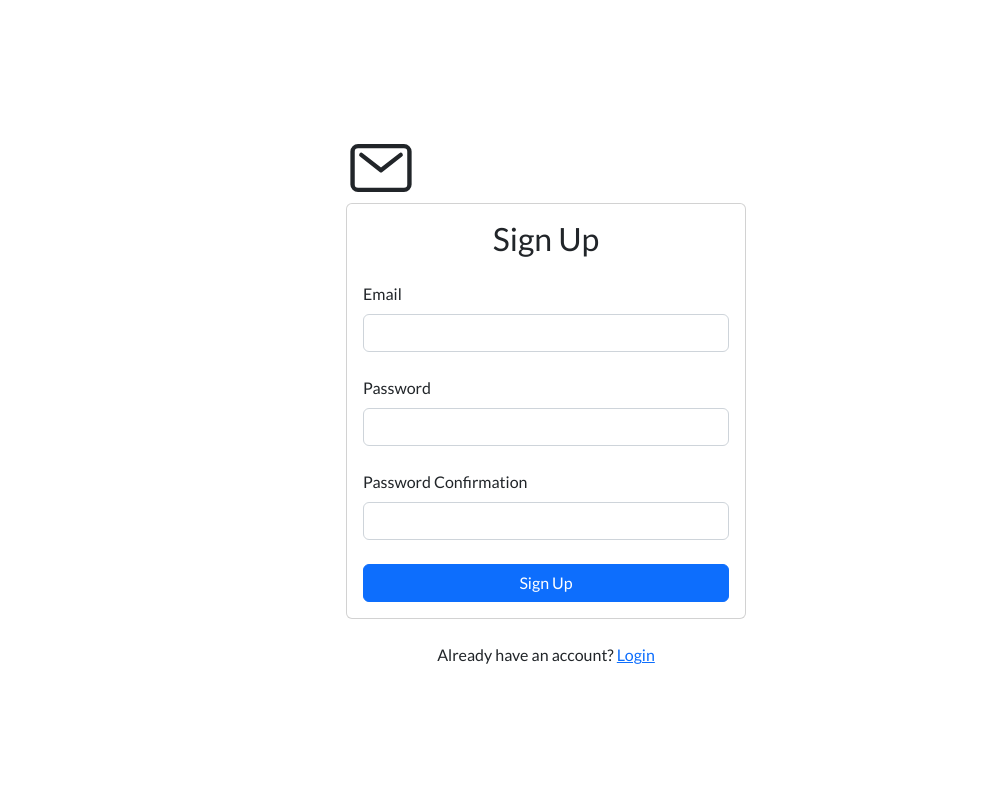
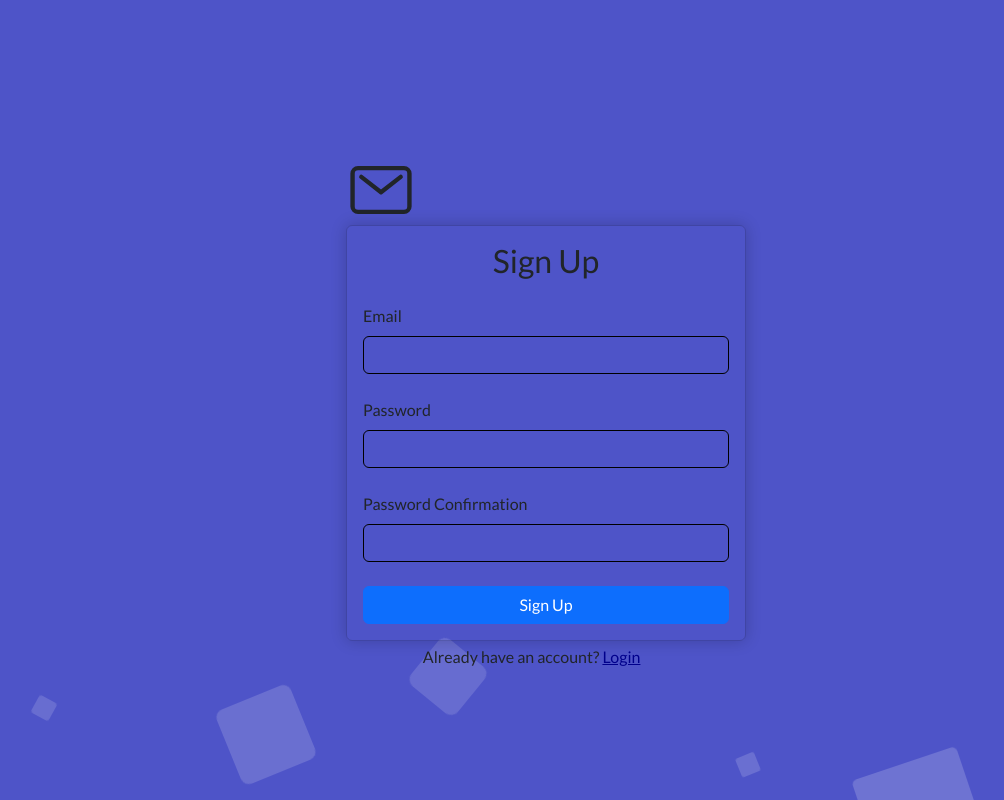
Before and after one commit to PincuVictor/PPMail, a React (Create React App) app in the folder ppmail/: page /signup in a window 1280 px wide. Shown: the whole page, without its empty margins (94-1098 px from the left). Built offline with nearby package versions, Linux system fonts and the light colour scheme; no server answers.

Commit message:
background

```diff
--- a/ppmail/src/App.js
+++ b/ppmail/src/App.js
@@ -12,6 +12,7 @@ import PrivateRoute from './components/PrivateRoute';
 import Compose from './pages/Compose';
 import IndividualEmail from './pages/IndividualEmail';
 import Sent from './pages/Sent';
+import './components/Background.css'
 
 function App() {
   return (
@@ -19,30 +20,66 @@ function App() {
     <Routes>
         <Route path='/login' element={
           <AuthProvider>
+            <Container className='background' style={{minHeight:'100%', minWidth:'100%'}}>
+              <ul className='circles'>
+                <li></li>
+                <li></li>
+                <li></li>
+                <li></li>
+                <li></li>
+                <li></li>
+                <li></li>
+                <li></li>
+              </ul>
               <Container className='d-flex align-items-center justify-content-center' style={{minHeight: '100vh', maxWidth:'100vw'}}>
                 <div className='w-100' style={{maxWidth: '400px'}}>
                   <Login />
                 </div>
               </Container>
+            </Container>
           </AuthProvider>
         } />
         <Route path='/signup' element={
           <AuthProvider>
+            <Container className='background' style={{minHeight:'100%', minWidth:'100%'}}>
+              <ul className='circles'>
+                <li></li>
+                <li></li>
+                <li></li>
+                <li></li>
+                <li></li>
+                <li></li>
+                <li></li>
+                <li></li>
+              </ul>
               <Container className='d-flex align-items-center justify-content-center' style={{minHeight: '100vh'  , maxWidth:'100vw'}}>
                 <div className='w-100' style={{maxWidth: '400px'}}>
                   <Signup />
                 </div>
+              </Container>
             </Container>
           </AuthProvider>
         } />
         <Route path='/profile' element={
           <AuthProvider>
             <PrivateRoute>
-              <Sidebar />
-              <Container className='d-flex align-items-center justify-content-center' style={{minHeight: '100vh'  , maxWidth:'100vw'}}>
-                <div className='w-100' style={{maxWidth: '400px'}}>
+              <Sidebar/>
+              <Container className='background' style={{maxHeight:'auto', minWidth:'100%', overflow:'hidden'}}>
+              <ul className='circles'>
+                <li></li>
+                <li></li>
+                <li></li>
+                <li></li>
+                <li></li>
+                <li></li>
+                <li></li>
+                <li></li>
+              </ul>
+              <Container className='d-flex align-items-center justify-content-center' style={{maxHeight: '100vh'  , maxWidth:'100vw'}}>
+                <div className='w-100' style={{maxWidth: '400px', marginTop:'30vh'}}>
                   <Profile />
                 </div>
+              </Container>
               </Container>
             </PrivateRoute>
           </AuthProvider>
--- /dev/null
+++ b/ppmail/src/components/Background.css
@@ -0,0 +1,121 @@
+.background{
+    background: #4e54c8;
+    background: -webkit-linear-gradient(to left, #8f94fb, #4e54c8);
+    width: 100%;
+    height:100vh;
+}
+
+.circles{
+    position: absolute;
+    top: 0;
+    left: 0;
+    width: 100%;
+    height: 100%;
+    overflow: hidden;
+}
+
+.circles li{
+    position: absolute;
+    display: block;
+    list-style: none;
+    width: 20px;
+    height: 20px;
+    background: rgba(255, 255, 255, 0.2);
+    animation: animate 25s linear infinite;
+    bottom: -150px;
+
+}
+
+.circles li:nth-child(1){
+    left: 25%;
+    width: 80px;
+    height: 80px;
+    animation-delay: 0s;
+}
+
+
+.circles li:nth-child(2){
+    left: 10%;
+    width: 20px;
+    height: 20px;
+    animation-delay: 2s;
+    animation-duration: 12s;
+}
+
+.circles li:nth-child(3){
+    left: 70%;
+    width: 20px;
+    height: 20px;
+    animation-delay: 4s;
+}
+
+.circles li:nth-child(4){
+    left: 40%;
+    width: 60px;
+    height: 60px;
+    animation-delay: 0s;
+    animation-duration: 18s;
+}
+
+.circles li:nth-child(5){
+    left: 65%;
+    width: 20px;
+    height: 20px;
+    animation-delay: 0s;
+}
+
+.circles li:nth-child(6){
+    left: 75%;
+    width: 110px;
+    height: 110px;
+    animation-delay: 3s;
+}
+
+.circles li:nth-child(7){
+    left: 35%;
+    width: 150px;
+    height: 150px;
+    animation-delay: 7s;
+}
+
+.circles li:nth-child(8){
+    left: 50%;
+    width: 25px;
+    height: 25px;
+    animation-delay: 15s;
+    animation-duration: 45s;
+}
+
+.circles li:nth-child(9){
+    left: 20%;
+    width: 15px;
+    height: 15px;
+    animation-delay: 2s;
+    animation-duration: 35s;
+}
+
+.circles li:nth-child(10){
+    left: 85%;
+    width: 150px;
+    height: 150px;
+    animation-delay: 0s;
+    animation-duration: 11s;
+}
+
+
+
+@keyframes animate {
+
+    0%{
+        transform: translateY(0) rotate(0deg);
+        opacity: 1;
+        border-radius: 0;
+    }
+
+    100%{
+        transform: translateY(-800px) rotate(720deg);
+        opacity: 0;
+        border-radius: 50%;
+    }
+
+}
--- a/ppmail/src/components/Inbox.css
+++ b/ppmail/src/components/Inbox.css
@@ -4,6 +4,10 @@
     list-style: none;
     margin-left: auto;
     margin-right: auto;
+}
+
+.mail:hover{
+    background-color: gray;
 }
 
 .mail{
--- a/ppmail/src/pages/Login.js
+++ b/ppmail/src/pages/Login.js
@@ -33,25 +33,25 @@ function Login() {
       <div>
         <IoIcons.IoMailOutline size={70}/>
       </div>
-      <Card className='mb-4'>
+      <Card style={{marginBottom:'4px', background:'inherit', boxShadow:'0 0 1rem 0 rgba(0, 0, 0, .2)'}}>
           <Card.Body>
             <h2 className='text-center mb-4'> Login </h2>
             {error && <Alert variant='danger'>{error}</Alert>}
             <Form onSubmit={handleSubmit}>
               <Form.Group id='email' className='mb-4'>
                 <Form.Label>Email</Form.Label>
-                <Form.Control type='email' ref={emailRef} required />
+                <Form.Control type='email' ref={emailRef} required style={{background:'transparent', borderColor:'black'}}/>
               </Form.Group>
               <Form.Group id='password' className='mb-4'>
                 <Form.Label>Password</Form.Label>
-                <Form.Control type='password' ref={passRef} required />
+                <Form.Control type='password' ref={passRef} required style={{background:'transparent', borderColor:'black'}}/>
               </Form.Group>
-              <Button disabled = {loading} className='w-100' type='submit'>Login</Button>
+              <Button disabled = {loading} className='w-100' type='submit' style={{ }}>Login</Button>
             </Form>
           </Card.Body>
       </Card>
-      <div className='text-center'>
-        Don't have an accout? <Link to='/signup'>Sign Up</Link>
+      <div style={{marginLeft:'6vw', marginRight:'10vw', position:'absolute'}}>
+        Don't have an accout? <Link to='/signup' style={{color:'darkblue'}}>Sign Up</Link>
       </div>
     </AuthProvider>
     </>
--- a/ppmail/src/pages/Profile.js
+++ b/ppmail/src/pages/Profile.js
@@ -23,14 +23,14 @@ function Profile() {
   return (
     <>
     <AuthProvider>
-    <Card>
+    <Card style={{marginBottom:'4px', background:'inherit', boxShadow:'0 0 1rem 0 rgba(0, 0, 0, .2)'}}>
         <Card.Body>
             <h2 className='text-center mb-4'>Profile</h2>
             {error && <Alert variant='danger'>{error}</Alert>}
             <strong>Email - </strong>{currentUser && currentUser.email}
         </Card.Body>
     </Card>
-    <div className='w-100 text-center mt-2'>
+    <div style={{position:'absolute', marginLeft:'22vh', marginTop:'2px'}}>
         <Button variant='link' onClick={handleLogout}>Log Out</Button>
     </div>
     </AuthProvider>
--- a/ppmail/src/pages/Signup.js
+++ b/ppmail/src/pages/Signup.js
@@ -38,29 +38,29 @@ function Signup() {
       <div>
         <IoIcons.IoMailOutline size={70}/>
       </div>
-      <Card className='mb-4'>
+      <Card style={{marginBottom:'4px', background:'inherit', boxShadow:'0 0 1rem 0 rgba(0, 0, 0, .2)'}}>
           <Card.Body>
             <h2 className='text-center mb-4'> Sign Up </h2>
             {error && <Alert variant='danger'>{error}</Alert>}
             <Form onSubmit={handleSubmit}>
               <Form.Group id='email' className='mb-4'>
                 <Form.Label>Email</Form.Label>
-                <Form.Control type='email' ref={emailRef} required />
+                <Form.Control type='email' ref={emailRef} required style={{background:'transparent', borderColor:'black'}}/>
               </Form.Group>
               <Form.Group id='password' className='mb-4'>
                 <Form.Label>Password</Form.Label>
-                <Form.Control type='password' ref={passRef} required />
+                <Form.Control type='password' ref={passRef} required style={{background:'transparent', borderColor:'black'}}/>
               </Form.Group>
               <Form.Group id='password' className='mb-4'>
                 <Form.Label>Password Confirmation</Form.Label>
-                <Form.Control type='password' ref={passConfirmRef} required />
+                <Form.Control type='password' ref={passConfirmRef} required style={{background:'transparent', borderColor:'black'}}/>
               </Form.Group>
               <Button disabled = {loading} className='w-100' type='submit'>Sign Up</Button>
             </Form>
           </Card.Body>
       </Card>
-      <div className='text-center'>
-        Already have an account? <Link to='/login'>Login</Link>
+      <div style={{marginLeft:'6vw', marginRight:'10vw', position:'absolute'}}>
+        Already have an account? <Link to='/login' style={{color:'darkblue'}}>Login</Link>
       </div>
     </AuthProvider>
     </>
```
Lines whose indentation alone changed are shown as unchanged.
